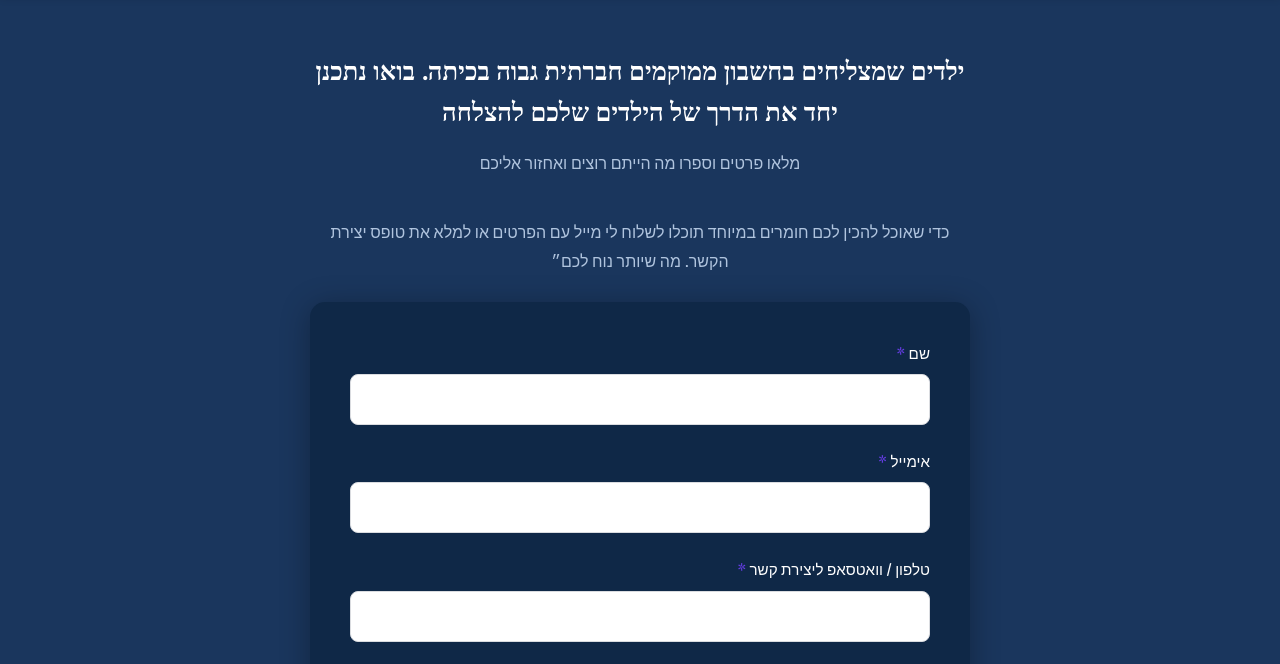
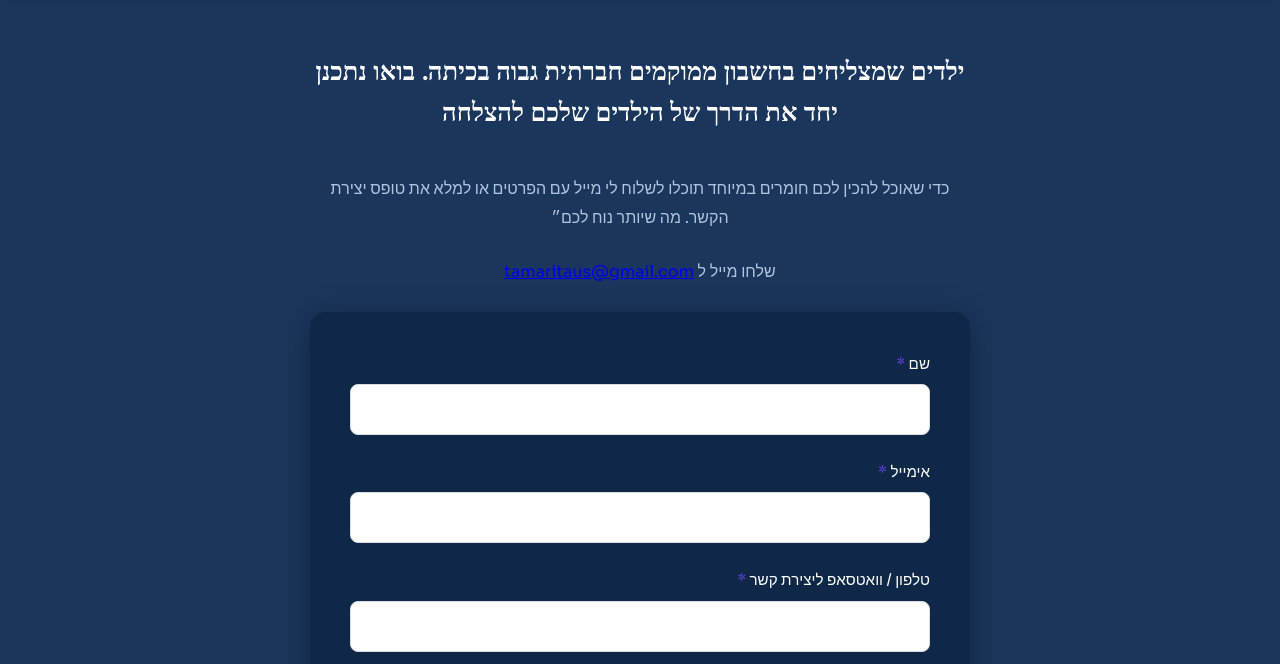
Before and after one commit to davvidorel-cmd/Tamar_Apel, a plain HTML site: page contact.html in a window 1280 px wide. Shown: the part 119-783 px from the top of the page. Drawn offline with nearby package versions, Linux system fonts and the light colour scheme.

Commit message:
Update contact page intro text and add email line
Co-Authored-By: Claude Sonnet 5 <noreply@anthropic.com>

```diff
--- a/contact.html
+++ b/contact.html
@@ -359,10 +359,10 @@
     <section class="content-section">
         <div class="form-intro">
             <h2>ילדים שמצליחים בחשבון ממוקמים חברתית גבוה בכיתה. בואו נתכנן יחד את הדרך של הילדים שלכם להצלחה</h2>
-            <p>מלאו פרטים וספרו מה הייתם רוצים ואחזור אליכם</p>
         </div>
 
         <p class="pre-form-note">כדי שאוכל להכין לכם חומרים במיוחד תוכלו לשלוח לי מייל עם הפרטים או למלא את טופס יצירת הקשר. מה שיותר נוח לכם״</p>
+        <p class="pre-form-note">שלחו מייל ל <a href="mailto:tamaritaus@gmail.com">tamaritaus@gmail.com</a></p>
 
         <div class="contact-form">
             <form action="https://formspree.io/f/mwlkvqvq" method="POST">
```
